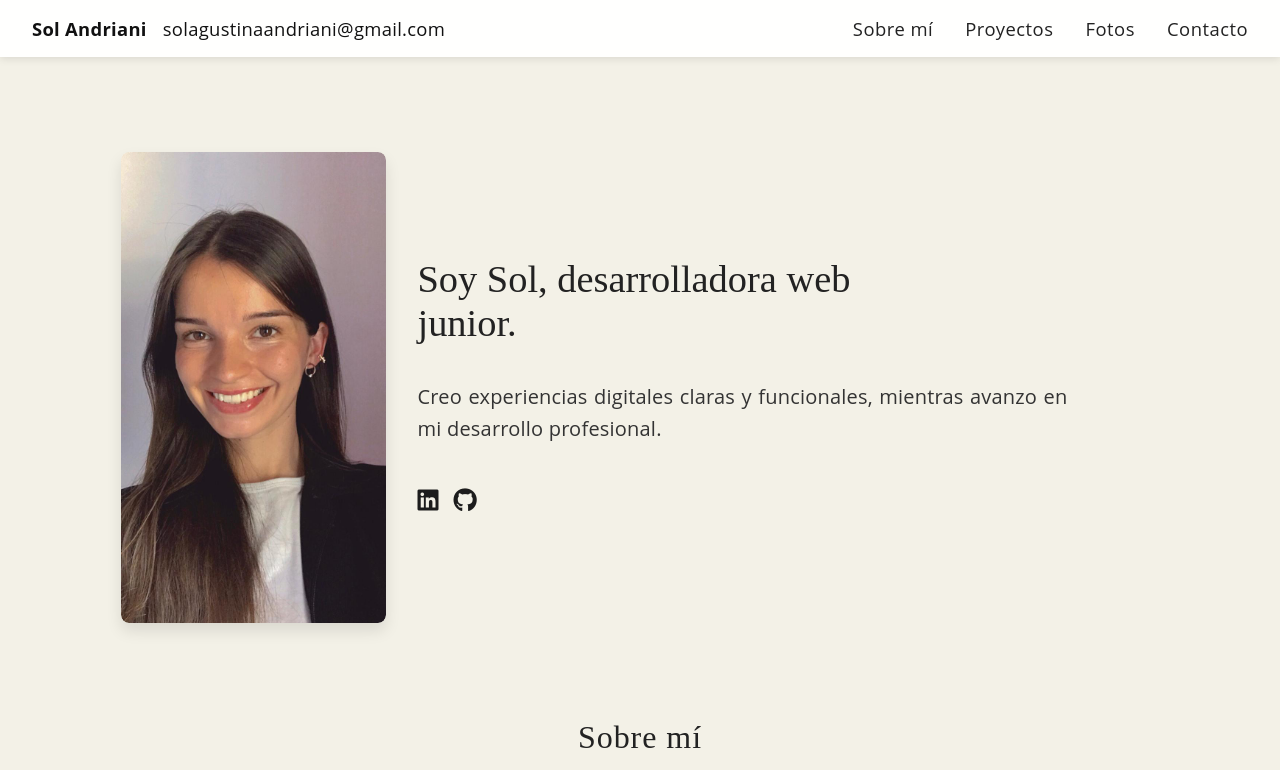
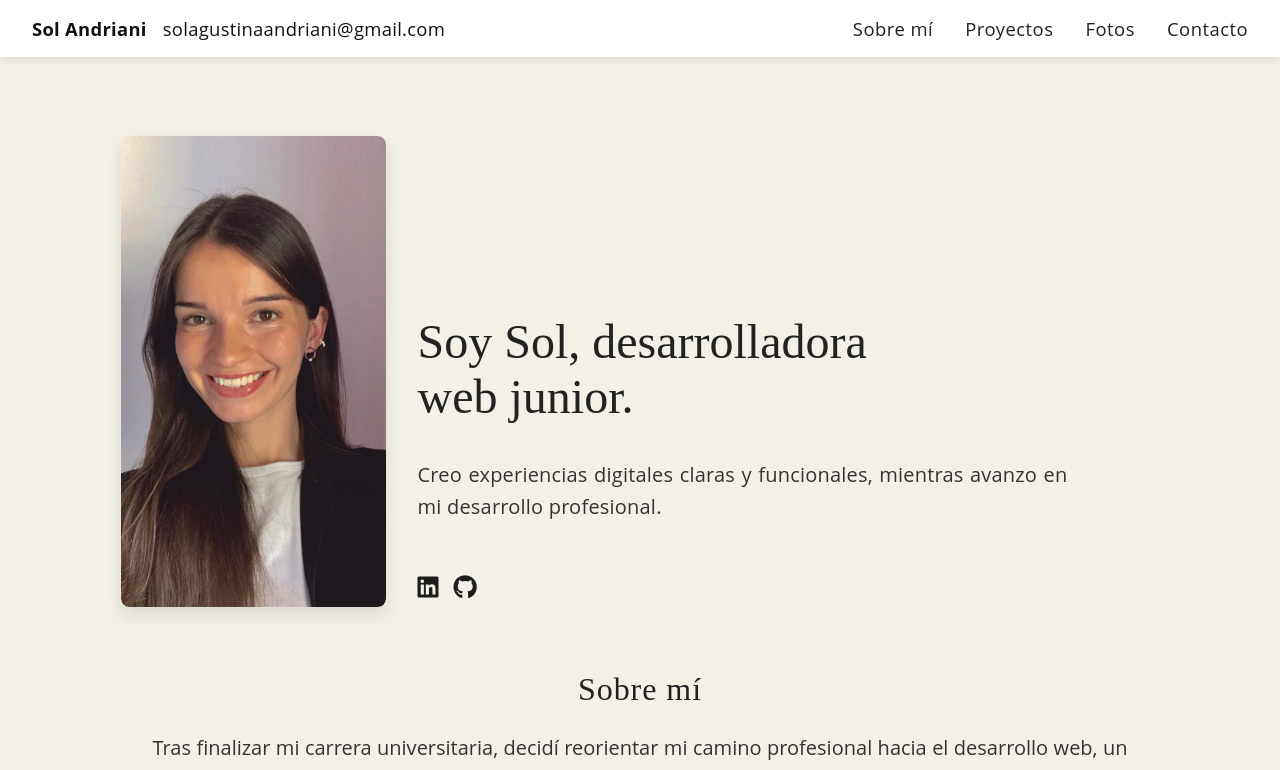
Before and after one commit to SolAndriani/portafolio-sol-andriani, a React (Create React App) app: page / in a window 1280 px wide. Shown: the top 770 px of the page. Built offline with nearby package versions, Linux system fonts and the light colour scheme.

Commit message:
Agregué  modificaciones

```diff
--- a/src/App.css
+++ b/src/App.css
@@ -119,7 +119,7 @@ header.encabezado {
 }
 
 .menu-navegacion::-webkit-scrollbar {
-  display: none; /* Chrome, Safari, Edge oculta scrollbar */
+  display: none;
 }
 .menu-navegacion li a {
   color: #222;
@@ -129,7 +129,7 @@ header.encabezado {
   text-decoration: none;
   letter-spacing: 0.5px;
   font-family: 'Open Sans', sans-serif;
-  white-space: nowrap; /* que los enlaces no hagan salto */
+  white-space: nowrap;
 }
 
 .menu-navegacion li a:hover {
@@ -145,12 +145,12 @@ main.layout-principal {
 
 #presentacion {
   display: flex;
-  align-items: center;
+  align-items: flex-end;
   justify-content: center;
   gap: 2rem;
-  padding-top: 2rem;
-  padding-bottom: 3rem;
-  flex-wrap: nowrap; /* para que no se apilen en celular */
+  padding-top: 1rem;
+  padding-bottom: 1rem;
+  flex-wrap: nowrap;
 }
 
 .foto-lateral {
@@ -174,8 +174,8 @@ main.layout-principal {
   flex: 1 1 auto;
   max-width: 70%;
   font-family: 'Playfair Display', serif;
-  font-weight: 300;
-  font-size: 2.4rem;
+  font-weight: 500;
+  font-size: 3rem;
   color: #222;
   text-align: left;
   display: flex;
--- a/src/components/Proyectos.jsx
+++ b/src/components/Proyectos.jsx
@@ -21,7 +21,7 @@ export default function Proyectos() {
             target="_blank"
             rel="noopener noreferrer"
           >
-            <img src="/imagenes/heroes.png" alt="Vista previa del portafolio" className="preview-img" />
+            <img src="/imagenes/marvel.png" alt="Vista previa del portafolio" className="preview-img" />
           </a>
           <p><strong>Superhéroes:</strong>Explora el universo Marvel y DC</p>
         </div>
```
Also changed, not shown: public/imagenes/marvel.png (renamed from public/imagenes/Heroes.png).
